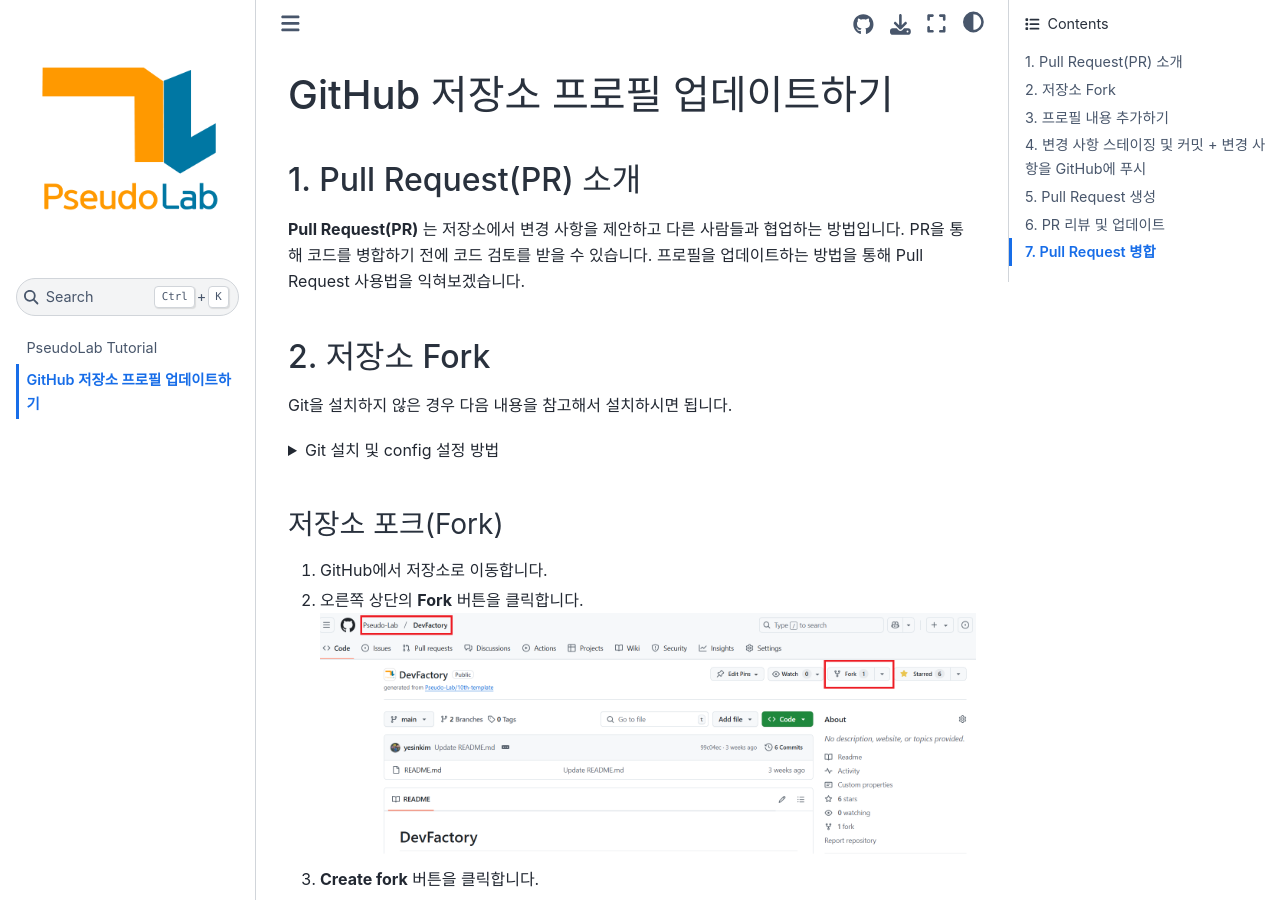
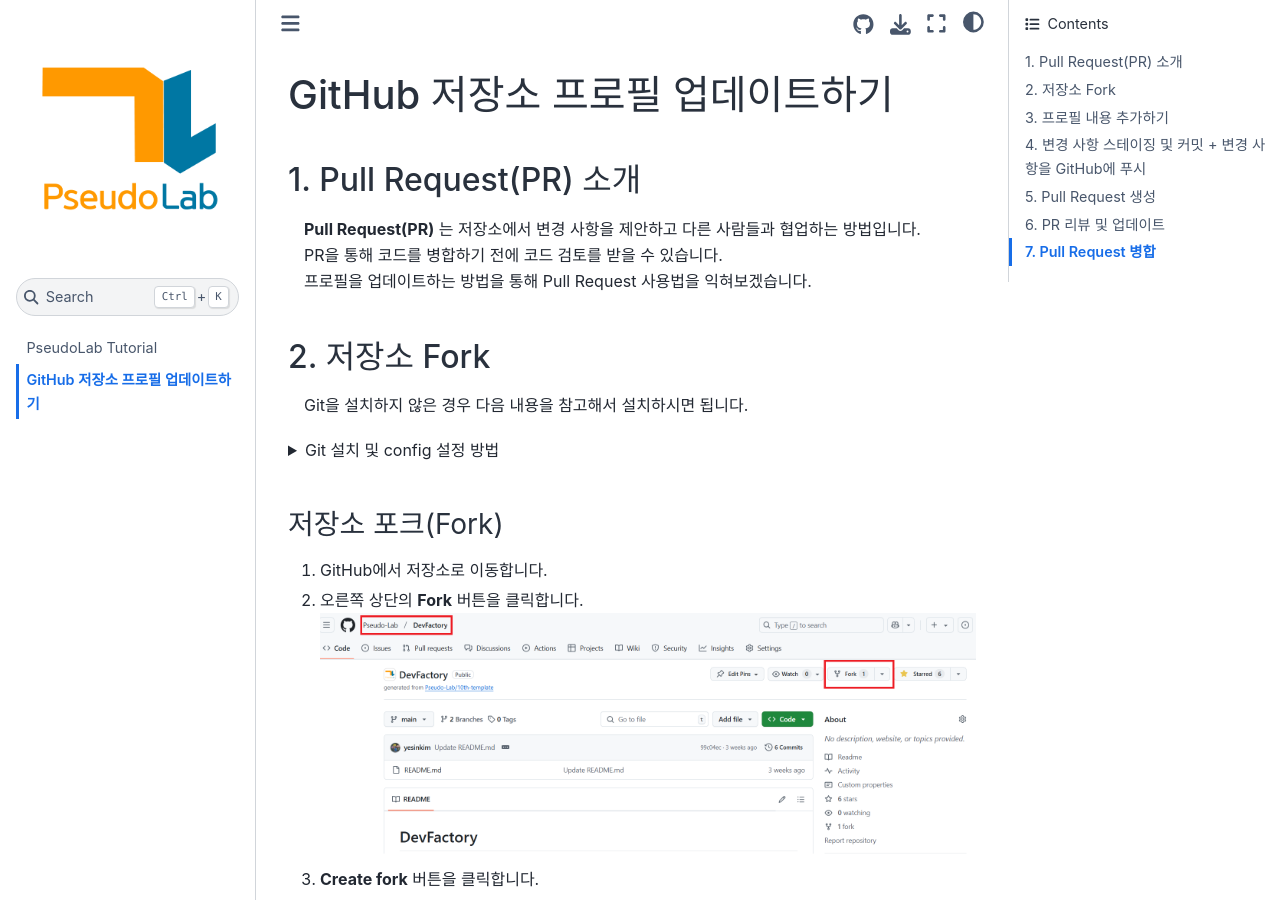
Before and after one commit to Pseudo-Lab/DevFactory, a Jupyter Book: the page built from book/docs/pull_request_guide.md, in a window 1280 px wide and 900 px high. Built offline with Jupyter Book 1.0.4 settings and Sphinx 7.4.7 and the Sphinx Book theme 1.1.4, drawn with Linux system fonts in a browser that asks for light colours; some of the changed lines change nothing that is shown.

Commit message:
style: add space

```diff
--- a/book/docs/pull_request_guide.md
+++ b/book/docs/pull_request_guide.md
@@ -1,11 +1,14 @@
 # GitHub 저장소 프로필 업데이트하기
 
 ## 1. Pull Request(PR) 소개
-**Pull Request(PR)** 는 저장소에서 변경 사항을 제안하고 다른 사람들과 협업하는 방법입니다. PR을 통해 코드를 병합하기 전에 코드 검토를 받을 수 있습니다.
-프로필을 업데이트하는 방법을 통해 Pull Request 사용법을 익혀보겠습니다.
+&emsp;**Pull Request(PR)** 는 저장소에서 변경 사항을 제안하고 다른 사람들과 협업하는 방법입니다.
+<br>
+&emsp;PR을 통해 코드를 병합하기 전에 코드 검토를 받을 수 있습니다.
+<br>
+&emsp;프로필을 업데이트하는 방법을 통해 Pull Request 사용법을 익혀보겠습니다.
 
 ## 2. 저장소 Fork
-Git을 설치하지 않은 경우 다음 내용을 참고해서 설치하시면 됩니다.
+&emsp;Git을 설치하지 않은 경우 다음 내용을 참고해서 설치하시면 됩니다.
 <details>
 <summary>Git 설치 및 config 설정 방법</summary>
 
@@ -38,30 +41,29 @@
 ![](../assets/imgs/git-tutorial/git-tutorial-step2.png)
 
 ## 3. 프로필 내용 추가하기
-포크가 완료된 저장소에서 가장 상위에 있는 README.md 파일을 열고, 프로필 부분에 대한 부분을 찾습니다.
+&emsp;포크가 완료된 저장소에서 가장 상위에 있는 README.md 파일을 열고, 프로필 부분에 대한 부분을 찾습니다.
 <br>
-(포크가 완료된 저장소는 본인 Github repository에 존재합니다.)
-![](../assets/imgs/git-tutorial/git-tutorial-step3.png)
+&emsp;(포크가 완료된 저장소는 본인 Github repository에 존재합니다.)
+- ![](../assets/imgs/git-tutorial/git-tutorial-step3.png)
 
-프로필 코드 한줄을 복사하고 본인 프로필에 맞게 내용을 수정하시면 됩니다.
-![](../assets/imgs/git-tutorial/git-tutorial-step4.png)
+&emsp;프로필 코드 한줄을 복사하고 본인 프로필에 맞게 내용을 수정하시면 됩니다.
+- ![](../assets/imgs/git-tutorial/git-tutorial-step4.png)
 
-내용 변경 후 **Commit changes...** 버튼을 클릭합니다.
-![](../assets/imgs/git-tutorial/git-tutorial-step5.png)
+&emsp;내용 변경 후 **Commit changes...** 버튼을 클릭합니다.
+- ![](../assets/imgs/git-tutorial/git-tutorial-step5.png)
 
 ### Badge 만들기
-새로운 Badge(Icon)을 생성하려면 다음 사이트를 참고해서 추가하시면 됩니다.
-https://shields.io/
+&emsp;새로운 Badge(Icon)을 생성하려면 다음 사이트를 참고해서 추가하시면 됩니다. https://shields.io/
 
 ## 4. 변경 사항 스테이징 및 커밋 + 변경 사항을 GitHub에 푸시
-다음처럼 commit 메시지와 description을 작성하고, **Commit changes** 버튼 클릭
-![](../assets/imgs/git-tutorial/git-tutorial-step6.png)
+&emsp;다음처럼 commit 메시지와 description을 작성하고, **Commit changes** 버튼 클릭
+- ![](../assets/imgs/git-tutorial/git-tutorial-step6.png)
 
-커밋 및 Push가 완료되면, Fork한 저장소에서 다음과 같이 내용이 업데이트 됩니다.
-![](../assets/imgs/git-tutorial/git-tutorial-step7.png)
+&emsp;커밋 및 Push가 완료되면, Fork한 저장소에서 다음과 같이 내용이 업데이트 됩니다.
+- ![](../assets/imgs/git-tutorial/git-tutorial-step7.png)
 
 ## 5. Pull Request 생성
-현재 공용으로 사용하는 저장소에는 수정 사항이 반영되지 않았으므로 PR을 생성해야 합니다.
+&emsp;현재 공용으로 사용하는 저장소에는 수정 사항이 반영되지 않았으므로 PR을 생성해야 합니다.
 1. 같은 화면에서 다음과 같이 **Contribute** 버튼 클릭 -> **Open pull request** 버튼 클릭
 ![](../assets/imgs/git-tutorial/git-tutorial-step8.png)
 
@@ -69,11 +71,11 @@
 ![](../assets/imgs/git-tutorial/git-tutorial-step9.png)
 
 ## 6. PR 리뷰 및 업데이트
-다음과 같이 PR이 생성되면, 팀원들이 변경된 코드를 검토한 뒤 문제가 없을시 승인합니다.
-![](../assets/imgs/git-tutorial/git-tutorial-step10.png)
+&emsp;다음과 같이 PR이 생성되면, 팀원들이 변경된 코드를 검토한 뒤 문제가 없을시 승인합니다.
+- ![](../assets/imgs/git-tutorial/git-tutorial-step10.png)
 
 ## 7. Pull Request 병합
-PR이 승인되면 다음 단계로 병합할 수 있습니다.
+&emsp;PR이 승인되면 다음 단계로 병합할 수 있습니다.
 1. GitHub에서 **Merge Pull Request** 버튼 클릭.
 2. 더 이상 필요하지 않은 경우 브랜치를 삭제합니다.
 
```
Also changed, not shown: 4 other files.
